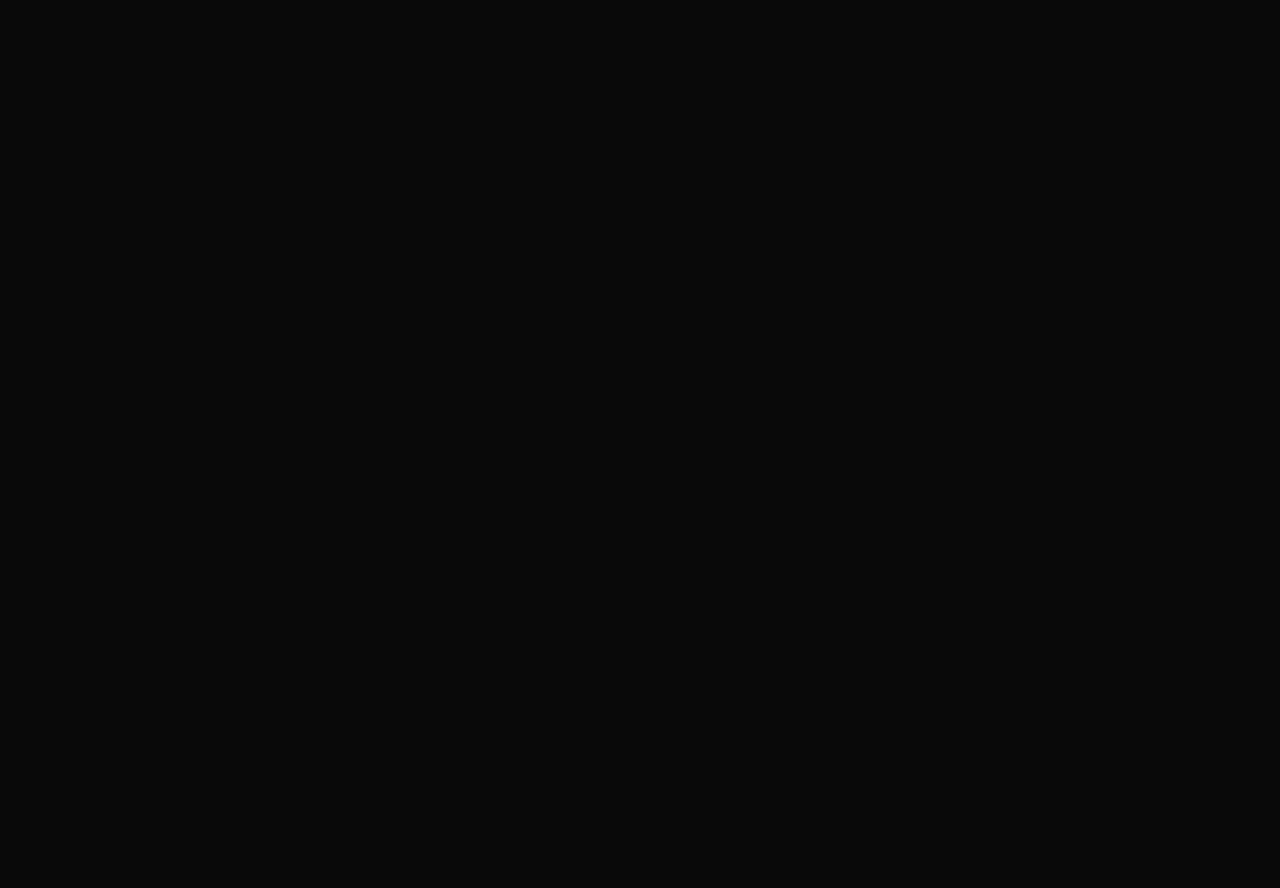
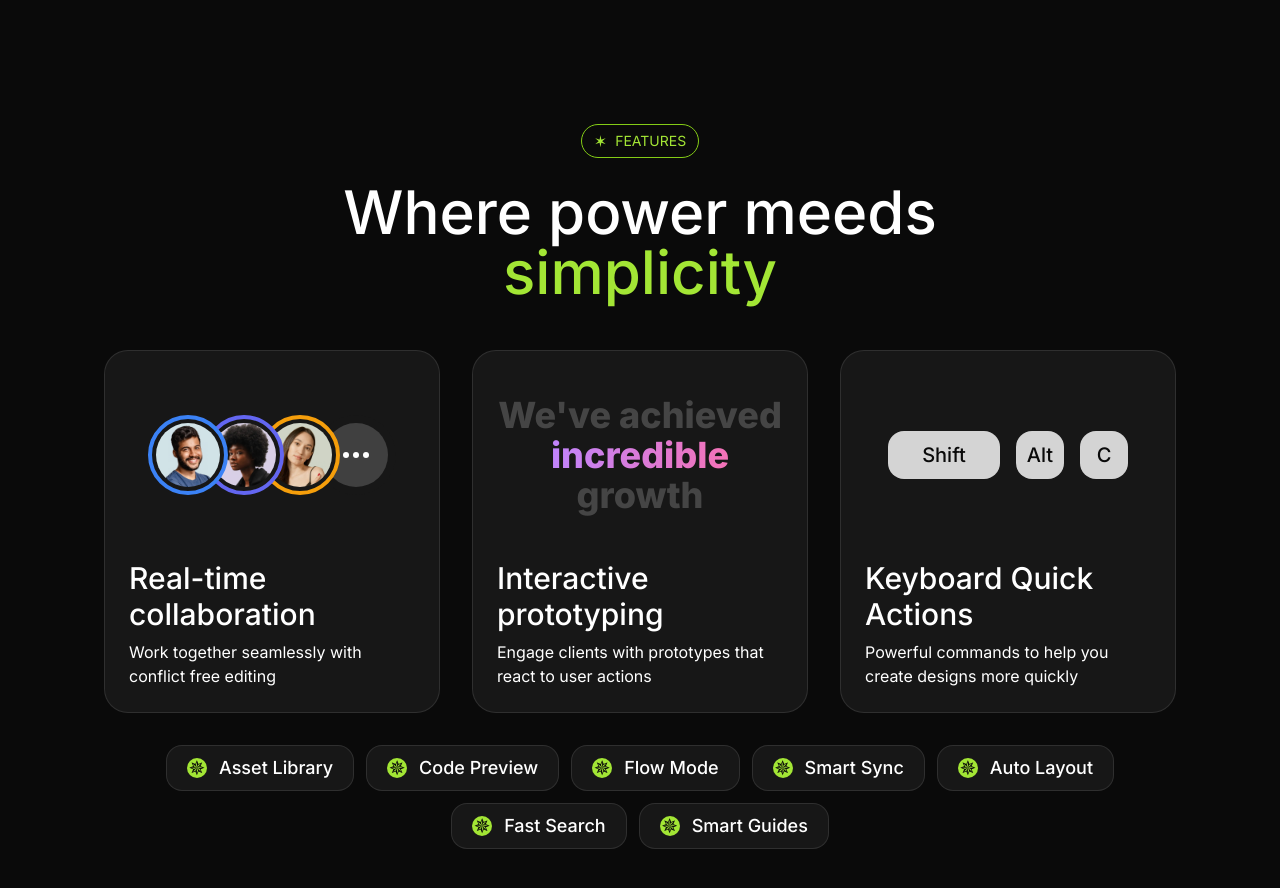
Before and after one commit to TheSaviourEking/layers, a Next.js app: page / in a window 1280 px wide. Shown: the part 2000-2888 px from the top of the page. Before the commit the page ends 2028 px from the top, so only its background shows below. Built offline with nearby package versions, Linux system fonts and the light colour scheme.

Commit message:
chore: add features section

```diff
--- a/src/app/page.tsx
+++ b/src/app/page.tsx
@@ -1,3 +1,4 @@
+import Features from "@/sections/Features";
 import Hero from "@/sections/Hero";
 import Introduction from "@/sections/Introduction";
 import LogoTicker from "@/sections/LogoTicker";
@@ -10,6 +11,7 @@
             <Hero />
             <LogoTicker />
             <Introduction />
+            <Features />
         </>
     )
 }
--- /dev/null
+++ b/src/components/Avatar.tsx
@@ -0,0 +1,14 @@
+import React, { HTMLAttributes } from 'react'
+import { twMerge } from 'tailwind-merge';
+
+const Avatar = (props: HTMLAttributes<HTMLDivElement>) => {
+    const { className, children, ...otherProps } = props;
+
+    return (
+        <div className={twMerge("size-20 rounded-full overflow-hidden border-4 border-blue-500 p-1 bg-neutral-900", className)} {...otherProps}>
+            {children}
+        </div>
+    )
+}
+
+export default Avatar
--- /dev/null
+++ b/src/components/FeatureCard.tsx
@@ -0,0 +1,18 @@
+import { describe } from 'node:test';
+import React from 'react'
+import { twMerge } from 'tailwind-merge';
+
+const FeatureCard = (props: { title: string, description: string, children?: React.ReactNode, className?:string }) => {
+    const { title, description, children, className } = props;
+    return (
+        <div className={twMerge('bg-neutral-900 border border-white/10 p-6 rounded-3xl', className)}>
+            <div className='aspect-video'>{children}</div>
+            <div>
+                <h3 className='text-3xl font-medium mt-6'>{title}</h3>
+                <p className='text-white-50 mt-2'>{description}</p>
+            </div>
+        </div>
+    )
+}
+
+export default FeatureCard
--- /dev/null
+++ b/src/components/Key.tsx
@@ -0,0 +1,10 @@
+import React, { HTMLAttributes } from 'react'
+import { twMerge } from 'tailwind-merge'
+
+const Key = ({ className, children, ...otherProps }: HTMLAttributes<HTMLDivElement>) => {
+    return (
+        <div className={twMerge('size-12 bg-neutral-300 inline-flex items-center justify-center rounded-2xl text-xl text-neutral-950 font-medium', className)} {...otherProps}>{children}</div>
+    )
+}
+
+export default Key
--- a/src/sections/Features.tsx
+++ b/src/sections/Features.tsx
@@ -1,3 +1,13 @@
+import FeatureCard from "@/components/FeatureCard";
+import Tag from "@/components/Tag";
+
+import avatar1 from '@/assets/images/avatar-ashwin-santiago.jpg';
+import avatar2 from '@/assets/images/avatar-lula-meyers.jpg';
+import avater3 from '@/assets/images/avatar-florence-shaw.jpg'
+import Image from "next/image";
+import Avatar from "@/components/Avatar";
+import Key from "@/components/Key";
+
 const features = [
     "Asset Library",
     "Code Preview",
@@ -9,5 +19,61 @@
 ];
 
 export default function Features() {
-    return <div>Features</div>;
+    return (
+        <section className="py-24">
+            <div className="container">
+                <div className="flex justify-center">
+                    <Tag>Features</Tag>
+                </div>
+                <h2 className="text-6xl font-medium text-center mt-6 max-w-2xl mx-auto">Where power meeds <span className="text-lime-400">simplicity</span></h2>
+                <div className="mt-12 grid grid-cols-1 md:grid-cols-4 lg:grid-cols-3 gap-8">
+                    <FeatureCard title="Real-time collaboration" description="Work together seamlessly with conflict free editing"
+                        className="md:col-span-2 lg:col-span-1"
+                    >
+                        <div className="aspect-video flex items-center justify-center">
+                            <Avatar className="z-40">
+                                <Image src={avatar1} alt="Avatar 2" className="rounded-full" />
+                            </Avatar>
+                            <Avatar className="-ml-6 border-indigo-500 z-30">
+                                <Image src={avatar2} alt="Avatar 2" className="rounded-full" />
+                            </Avatar>
+                            <Avatar className="-ml-6 border-amber-500 z-20">
+                                <Image src={avater3} alt="Avatar 3" className="rounded-full" />
+                            </Avatar>
+                            <Avatar className="-ml-6 border-transparent">
+                                <div className="size-full bg-neutral-700 rounded-full inline-flex items-center justify-center gap-1">
+                                    {Array.from({ length: 3 }).map((_, i) => (
+                                        <span key={i} className="inline-flex size-1.5 rounded-full bg-white"></span>
+                                    ))}
+                                </div>
+                            </Avatar>
+                        </div>
+                    </FeatureCard>
+                    <FeatureCard title="Interactive prototyping" description="Engage clients with prototypes that react to user actions"
+                       className="md:col-span-2 lg:col-span-1"
+                    >
+                        <div className="aspect-video flex items-center justify-center">
+                            <p className="text-4xl font-extrabold text-white/20 text-center">We&apos;ve achieved <span className="bg-gradient-to-r from-purple-400 to-pink-400 bg-clip-text text-transparent">incredible</span> growth</p>
+                        </div>
+                    </FeatureCard>
+                    <FeatureCard title="Keyboard Quick Actions" description="Powerful commands to help you create designs more quickly" className="md:col-span-2 lg:col-span-1 md:col-start-2 lg:col-start-auto">
+                        <div className="aspect-video flex items-center justify-center gap-4">
+                            <Key className="w-28">Shift</Key>
+                            <Key>Alt</Key>
+                            <Key>C</Key>
+                        </div>
+                    </FeatureCard>
+                </div>
+
+                <div className="mt-8 flex flex-wrap gap-3 justify-center">
+                    {features.map(feature => (
+                        <div key={feature} className="bg-neutral-900 border border-white/10 inline-flex px-3 md:px-5 py-1.5 md:py-2 rounded-2xl gap-3 items-center">
+                            <span className="bg-lime-400  text-neutral-950 size-5 rounded-full inline-flex items-center justify-center text-xl">&#10037;</span>
+                            <span className="font-medium md:text-lg">{feature}</span>
+                        </div>
+                    ))}
+                </div>
+            </div>
+        </section>
+    )
 }
```
